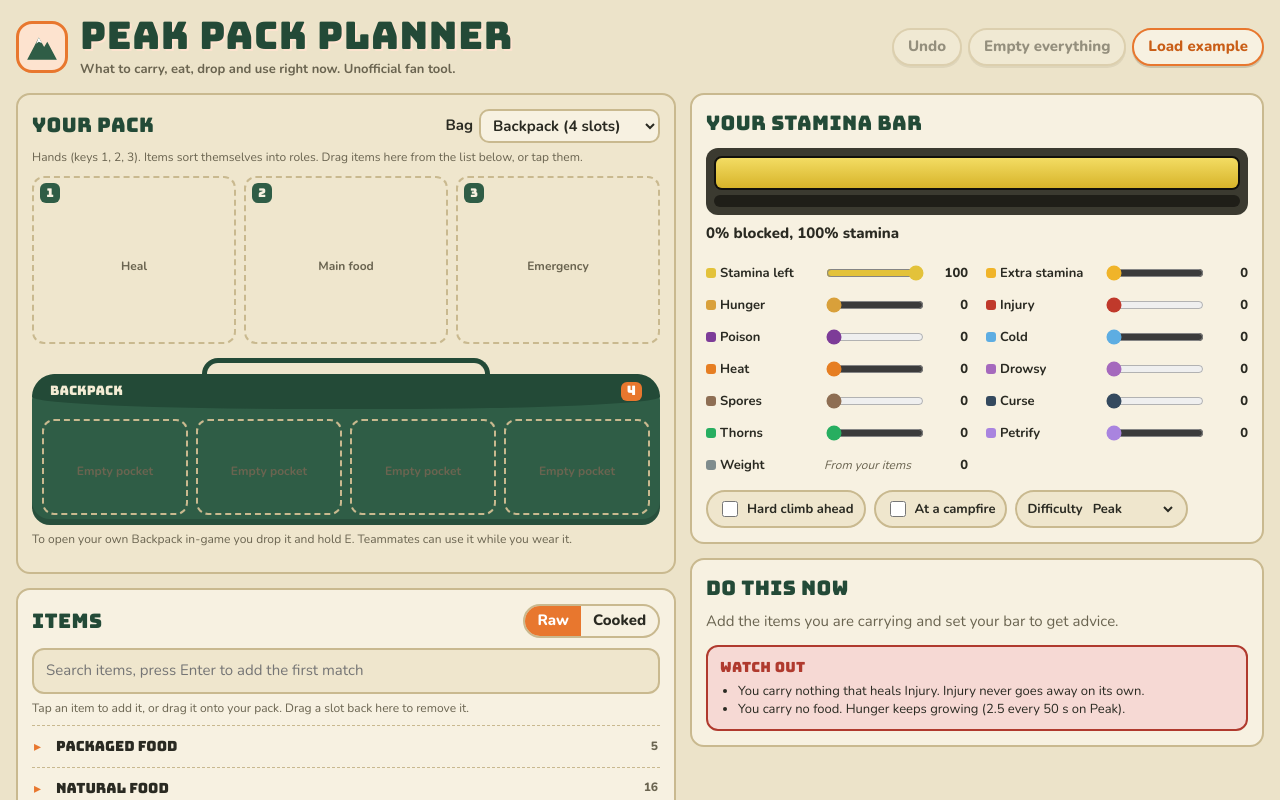
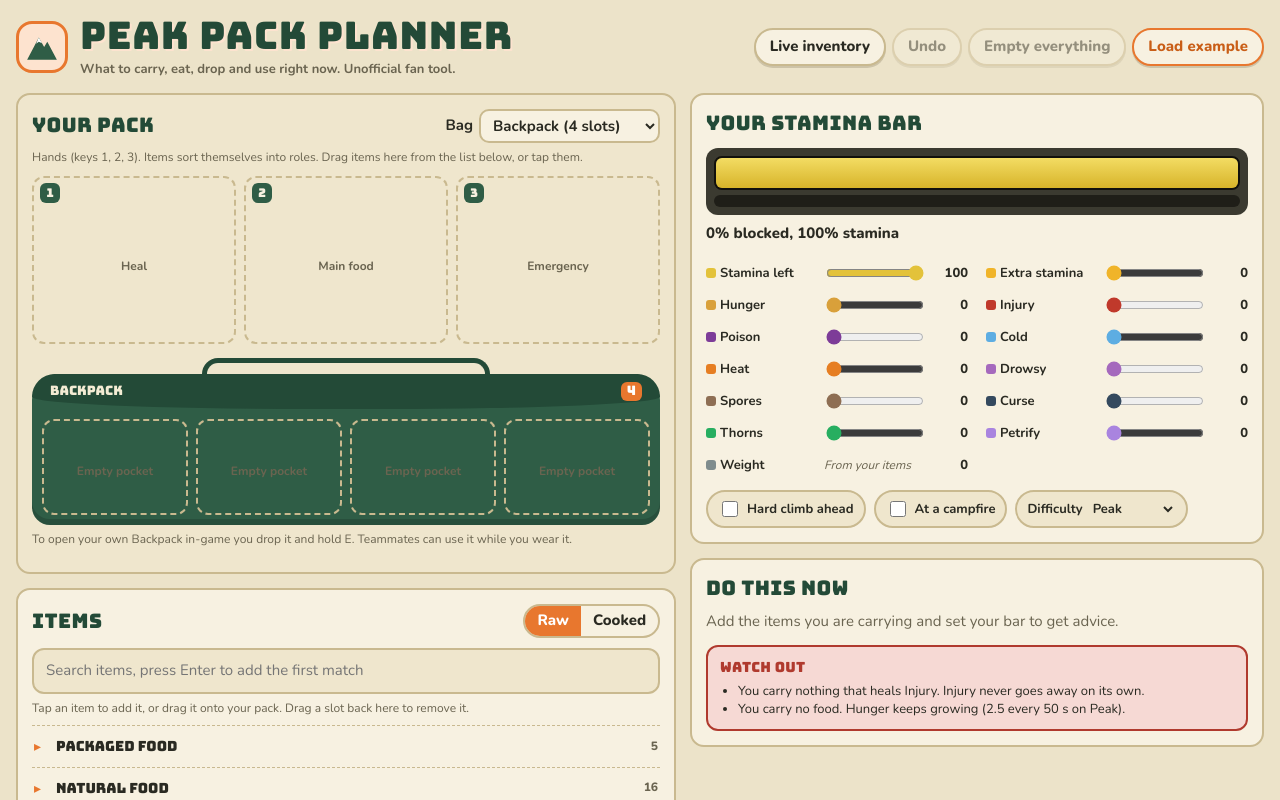
Before and after one commit to hi5ilay/peak-pack-planner, a React (Vite) app: page / in a window 1280 px wide. Shown: the top 800 px of the page. Built offline with nearby package versions, Linux system fonts and the light colour scheme.

Commit message:
Link to the live inventory companion from the planner

```diff
--- a/src/App.module.css
+++ b/src/App.module.css
@@ -51,13 +51,23 @@
   gap: 6px;
 }
 
-.tools button {
+.tools button,
+.tools a {
   border: 2px solid var(--line);
   background: var(--surface);
   border-radius: 999px;
   padding: 6px 14px;
   font-weight: 800;
   box-shadow: var(--shadow);
+}
+
+.tools a {
+  color: inherit;
+  text-decoration: none;
+}
+
+.tools a:hover {
+  text-decoration: underline;
 }
 
 .tools button:disabled {
--- a/src/App.tsx
+++ b/src/App.tsx
@@ -27,6 +27,7 @@ export default function App() {
           </div>
         </div>
         <div className={styles.tools}>
+          <a href="http://127.0.0.1:47831/?live">Live inventory</a>
           <button type="button" onClick={() => send({ type: 'undo' })} disabled={!canUndo}>
             Undo
           </button>
```
